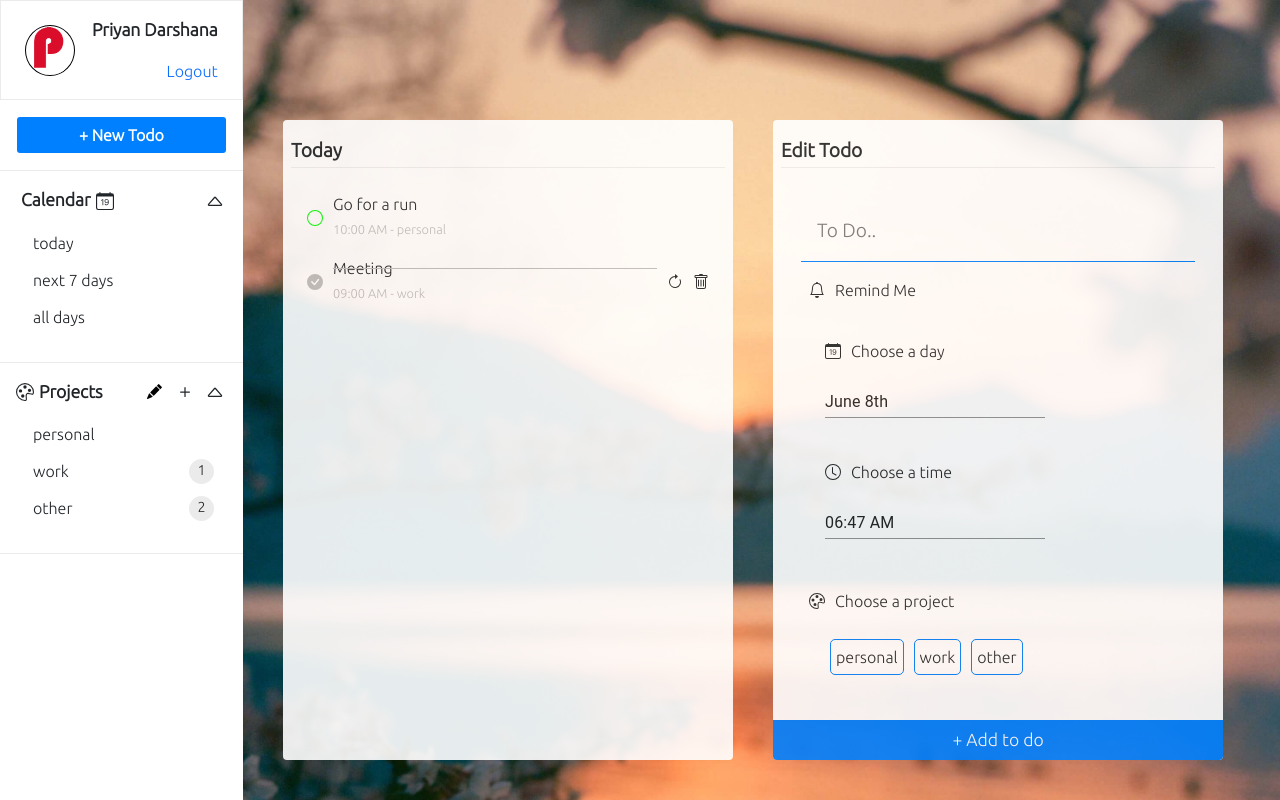
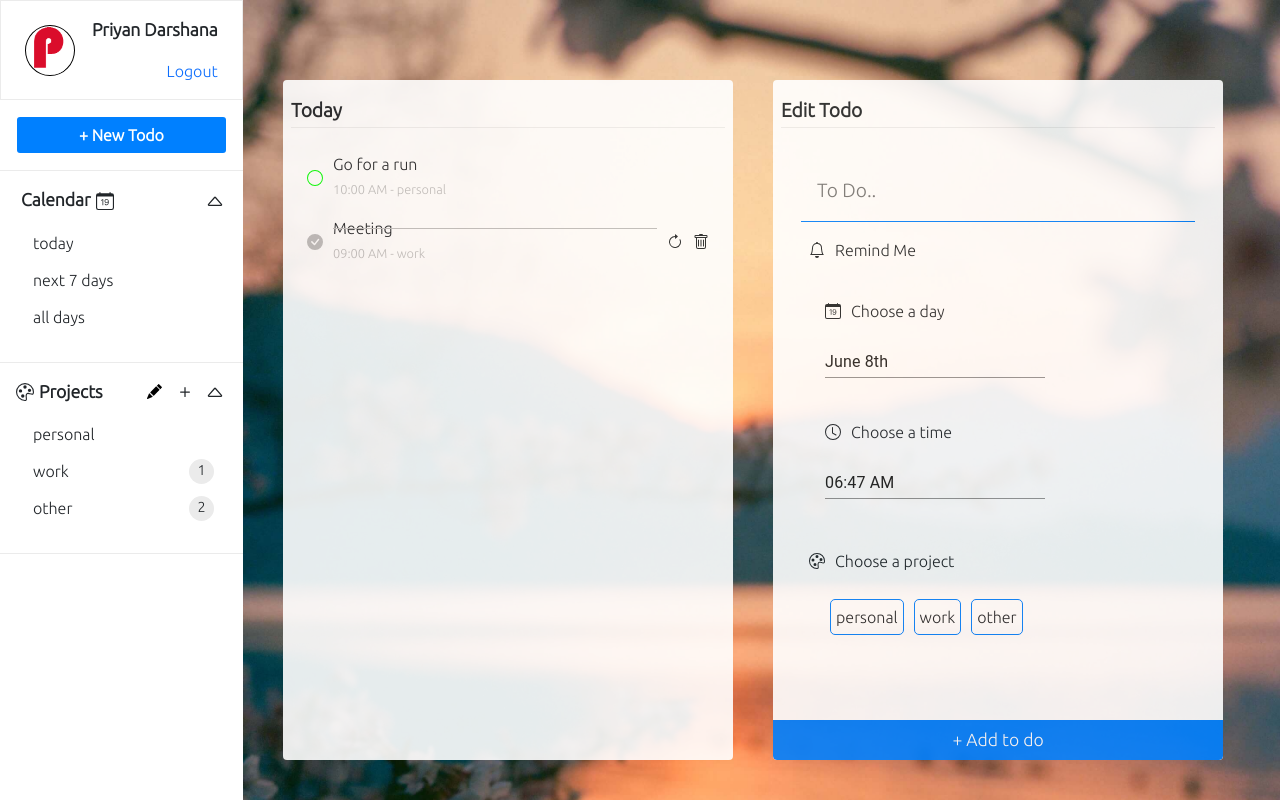
Before and after one commit to priyan1995/React-fundamenals, a React (Create React App) app: page /todo in a window 1280 px wide. Built offline with nearby package versions, Linux system fonts and the light colour scheme.

Commit message:
context added

```diff
--- a/src/components/Todo/Project.jsx
+++ b/src/components/Todo/Project.jsx
@@ -1,9 +1,13 @@
-import React, { useState } from 'react';
+import React, { useContext, useState } from 'react';
 import { Pencil, XCircle } from 'react-bootstrap-icons';
+import { TodoContext } from '../../context/TodoContext';
 import { CustomModal } from '../Common-Components/Modal';
 import { ProjectRename } from './ProjectRename';
 
 export const Project = (props) => {
+
+    const { setSelectedProject } = useContext(TodoContext);
+
     const [showModal, setShowModal] = useState(false);
     const project = props.project;
 
@@ -11,7 +15,10 @@ export const Project = (props) => {
         <>
             <div className='pd-project'>
 
-                <div className='name'>
+                <div
+                className='name'
+                onClick={()=> setSelectedProject(project.name)}
+                >
                     {project.name}
                 </div>
 
--- a/src/components/Todo/TodoList.jsx
+++ b/src/components/Todo/TodoList.jsx
@@ -1,10 +1,11 @@
-import React from 'react';
+import React, { useContext } from 'react';
+import { TodoContext, TodoContextProvider } from '../../context/TodoContext';
 import { Todo } from './Todo';
 import { TodoNext7Days } from './TodoNext7Days';
 
 export const TodoList = () => {
 
-    const selectedProject = "today";
+    const { selectedProject } = useContext(TodoContext);
 
     const todos = [
         {
--- /dev/null
+++ b/src/context/TodoContext.js
@@ -0,0 +1,23 @@
+import React, { createContext, useState } from 'react';
+
+const TodoContext = createContext();
+
+const TodoContextProvider = ({children}) => {
+
+    const defaultProject = 'today';
+    const [selectedProject, setSelectedProject] = useState(defaultProject);
+
+    return (
+        <TodoContext.Provider
+            value={
+                {
+                    selectedProject,
+                    setSelectedProject
+                }
+            }>
+            {children}
+        </TodoContext.Provider>
+    )
+}
+
+export {TodoContextProvider, TodoContext }
--- a/src/todo/index.jsx
+++ b/src/todo/index.jsx
@@ -7,11 +7,13 @@ import { Projects } from '../components/Todo/Projects';
 import { Sidebar } from '../components/Todo/Sidebar';
 import { TodoList } from '../components/Todo/TodoList';
 import { User } from '../components/Todo/User';
+import { TodoContextProvider } from '../context/TodoContext';
 import '././todo.css';
 
 export const Todo = () => {
     return (
         <>
+            <TodoContextProvider>
                 <div className='pd-todo-wrapper'>
 
                     <Sidebar>
@@ -26,6 +28,7 @@ export const Todo = () => {
                         <EditTodo />
                     </Main>
                 </div>
+            </TodoContextProvider>
         </>
     )
 }
--- a/src/todo/todo.css
+++ b/src/todo/todo.css
@@ -389,9 +389,9 @@
 /* Todos */
 .pd-todo-list {
   width: 450px;
-  height: 80%;
+  height: 85%;
   background-color: white;
-
+  overflow: auto;
   position: absolute;
   bottom: 40px;
   left: 40px;
@@ -461,8 +461,8 @@
   left: calc(40px + 450px + 40px);
 
   background-color: white;
-
-  height: 80%;
+  overflow: auto;
+  height: 85%;
   width: 450px;
 
   border-radius: 4px;
```
Lines whose indentation alone changed are shown as unchanged.
